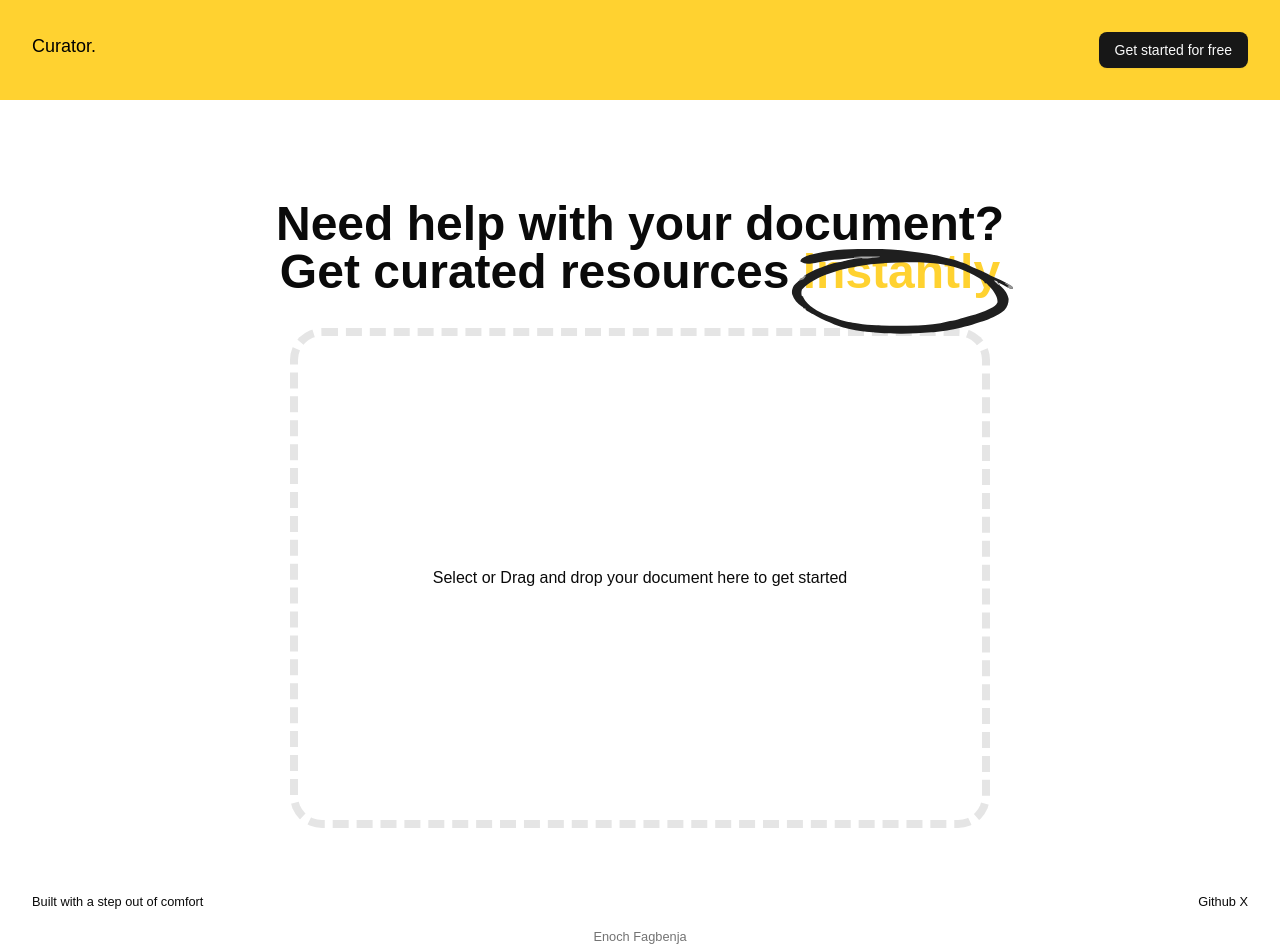
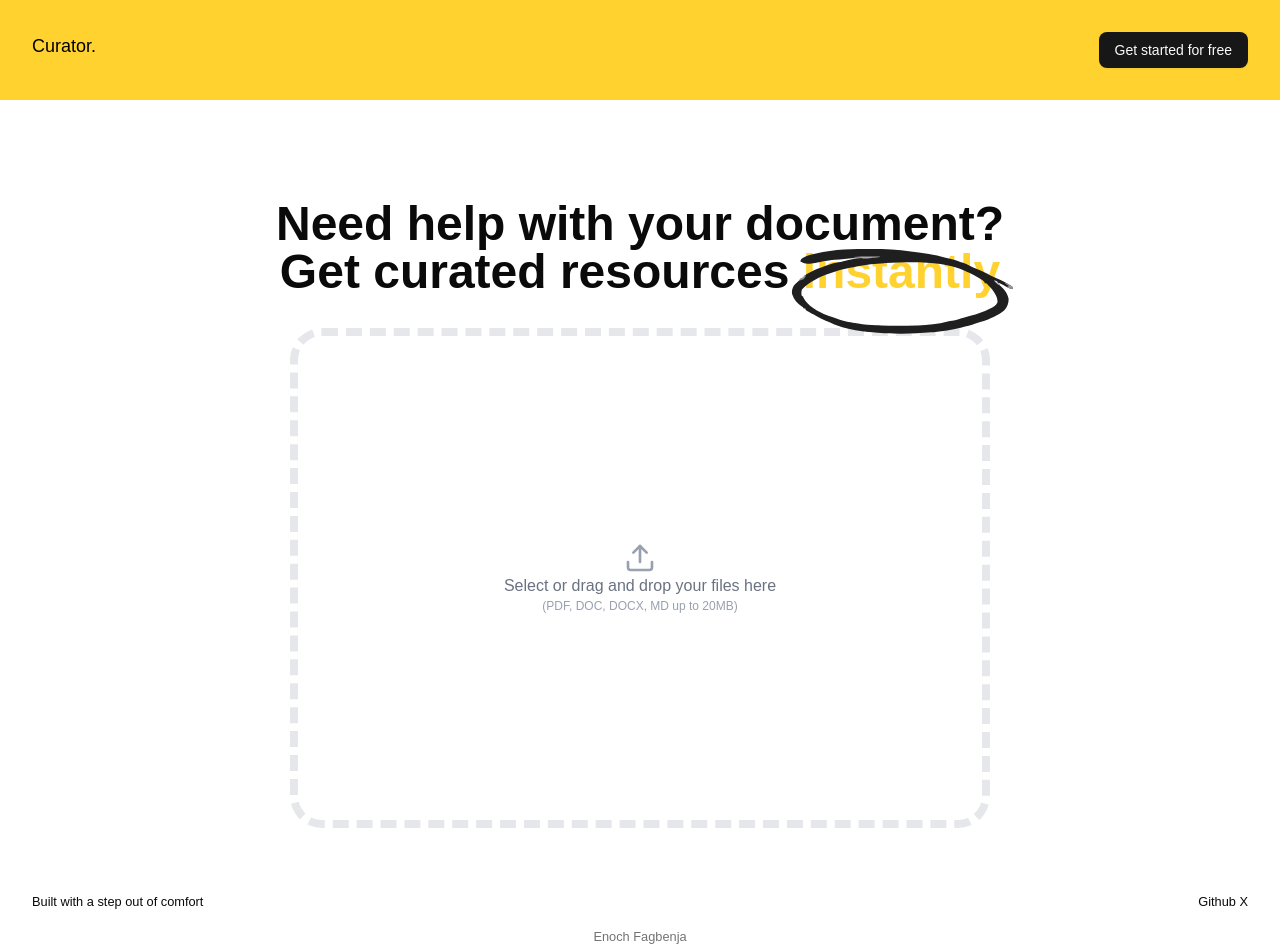
Before and after one commit to fagbenjaenoch/curator, a React (Vite) app in the folder app/frontend/: page / in a window 1280 px wide. Built offline with nearby package versions, Linux system fonts and the light colour scheme; a web font is replaced by a local one.

Commit message:
restyled dropzone

```diff
--- a/app/frontend/src/components/Dropzone.tsx
+++ b/app/frontend/src/components/Dropzone.tsx
@@ -1,5 +1,6 @@
 import { cn } from "@/lib/utils";
 import { useDropzone } from "react-dropzone";
+import { UploadIcon } from "lucide-react";
 
 export default function Dropzone(props: React.HTMLAttributes<HTMLDivElement>) {
   const { getRootProps, getInputProps, isDragActive } = useDropzone({
@@ -22,7 +23,7 @@ export default function Dropzone(props: React.HTMLAttributes<HTMLDivElement>) {
       {...getRootProps()}
       {...props}
       className={cn(
-        "grid place-items-center border-8 border-dashed rounded-4xl w-[400px] h-[300px] lg:w-[700px] lg:h-[500px] cursor-pointer mt-8 mx-auto transition-colors",
+        "grid place-items-center border-8 border-dashed border-gray-200 hover:border-gray-300 rounded-4xl w-[400px] h-[300px] lg:w-[700px] lg:h-[500px] cursor-pointer mt-8 mx-auto transition-colors",
         isDragActive && "border-blue-500",
       )}
     >
@@ -30,7 +31,15 @@ export default function Dropzone(props: React.HTMLAttributes<HTMLDivElement>) {
       {isDragActive ? (
         <p>Drop the file here!</p>
       ) : (
-        <p>Select or Drag and drop your document here to get started</p>
+        <div className="text-center">
+          <UploadIcon className="w-8 h-8 text-gray-400 inline-block" />
+          <p className="text-gray-500">
+            Select or drag and drop your files here
+          </p>
+          <p className="text-xs text-gray-400">
+            (PDF, DOC, DOCX, MD up to 20MB)
+          </p>
+        </div>
       )}
     </div>
   );
--- a/app/frontend/src/index.css
+++ b/app/frontend/src/index.css
@@ -123,7 +123,7 @@
     @apply border-border outline-ring/50;
   }
   body {
-    @apply bg-background text-foreground;
+    @apply bg-background text-foreground  text-base;
     font-family: "Satoshi-Variable", sans-serif;
   }
 }
@@ -160,7 +160,3 @@ h5 {
 h6 {
   @apply text-sm sm:text-base md:text-lg;
 }
-
-p {
-  @apply text-base;
-}
```
